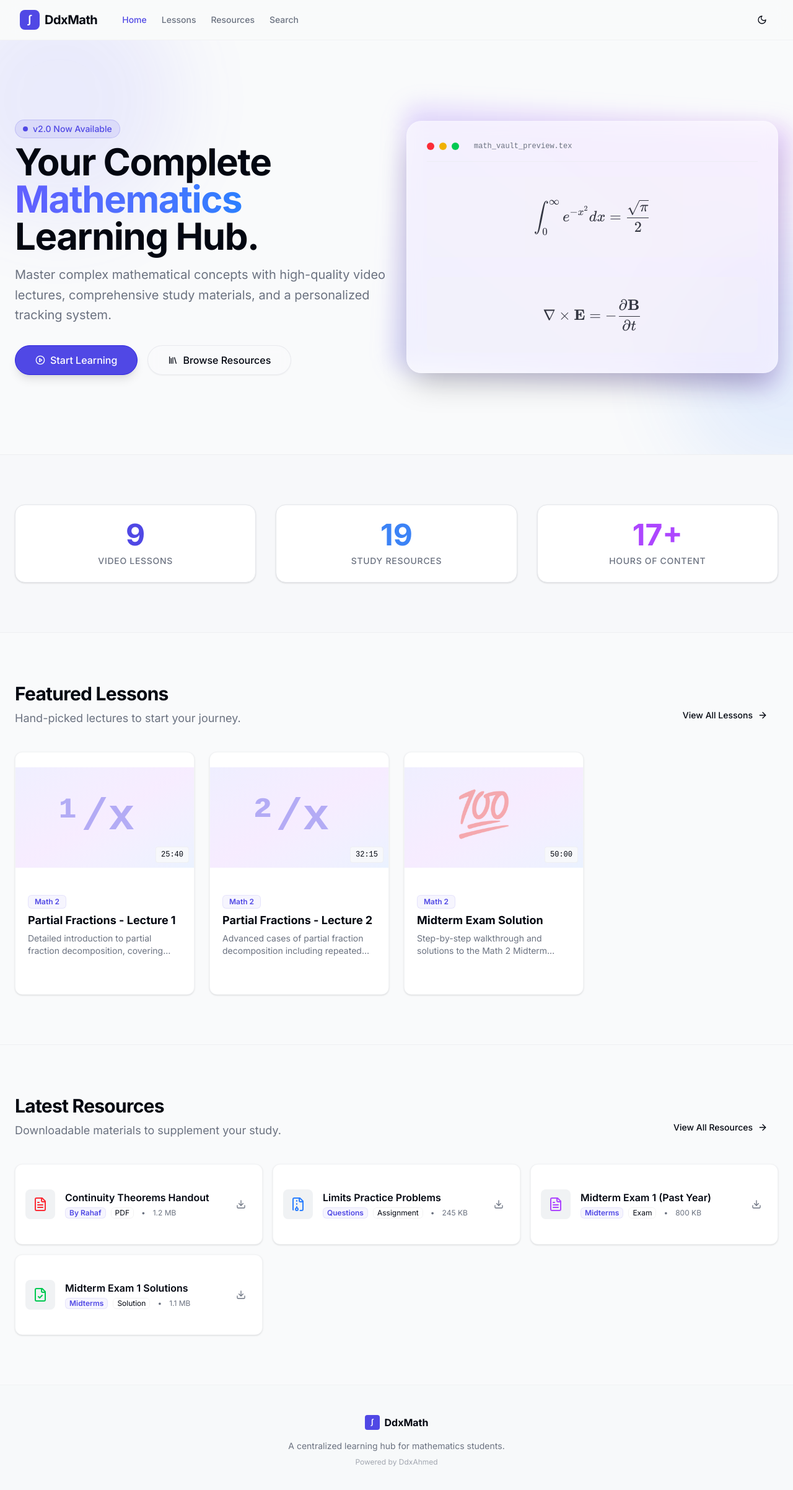
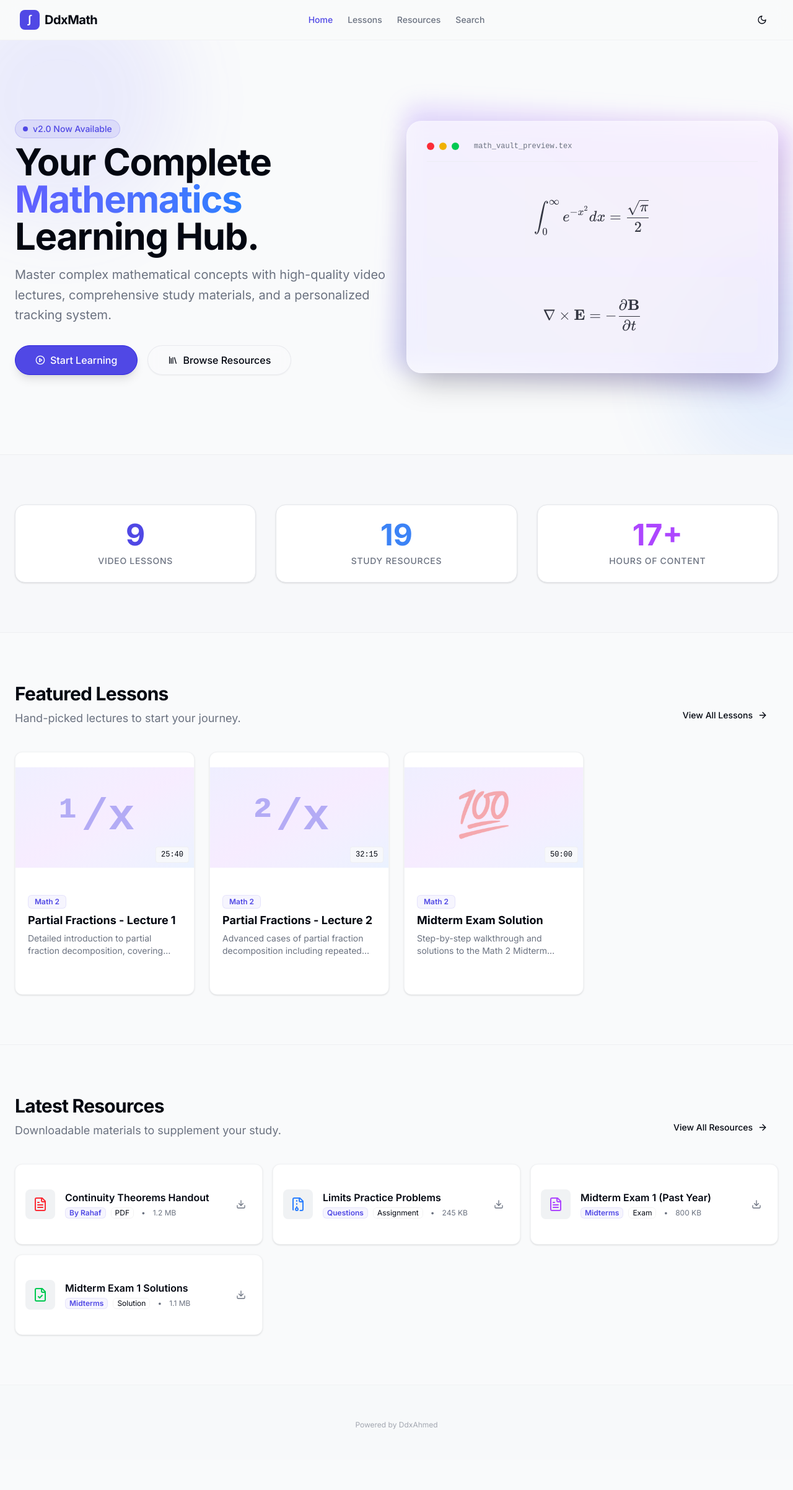
Before and after one commit to DdxAhmed/Ddx-Math, a React (Vite) app: page / in a window 1280 px wide. Shown: the top 2404 px of the page at 62% size. After the commit the page ends 2355 px from the top, so only its background shows below. Built offline with nearby package versions, Linux system fonts and the light colour scheme.

Commit message:
Center navbar links and update footer layout

```diff
--- a/src/components/layout/Navbar.tsx
+++ b/src/components/layout/Navbar.tsx
@@ -19,15 +19,17 @@ export function Navbar() {
 
   return (
     <header className="sticky top-0 z-50 w-full border-b border-border/40 bg-background/80 backdrop-blur-md">
-      <div className="container flex h-16 max-w-screen-2xl items-center px-4 md:px-8">
-        <div className="flex gap-6 md:gap-10">
+      <div className="container relative flex h-16 max-w-screen-2xl items-center justify-between px-4 md:px-8">
+        <div className="flex items-center">
           <Link href="/" className="flex items-center space-x-2">
             <div className="w-8 h-8 bg-primary rounded-lg flex items-center justify-center text-primary-foreground font-mono font-bold text-lg">
               ∫
             </div>
             <span className="font-bold inline-block font-sans text-xl tracking-tight">DdxMath</span>
           </Link>
-          <nav className="hidden md:flex gap-6">
+        </div>
+
+        <nav className="hidden md:flex items-center gap-6 absolute left-1/2 -translate-x-1/2">
           {links.map((link) => (
             <Link
               key={link.href}
@@ -40,9 +42,8 @@ export function Navbar() {
             </Link>
           ))}
         </nav>
-        </div>
 
-        <div className="flex flex-1 items-center justify-end space-x-2">
+        <div className="flex items-center justify-end space-x-2">
           <nav className="flex items-center">
             <Button
               variant="ghost"
--- a/src/pages/HomePage.tsx
+++ b/src/pages/HomePage.tsx
@@ -15,13 +15,6 @@ export default function HomePage() {
 
         <footer className="py-12 border-t border-border/40 bg-muted/20 text-center text-muted-foreground">
           <div className="container px-4">
-            <div className="flex justify-center items-center gap-2 mb-4">
-              <div className="w-6 h-6 bg-primary rounded bg-primary flex items-center justify-center text-primary-foreground font-mono font-bold text-xs">
-                ∫
-              </div>
-              <span className="font-bold text-foreground">DdxMath</span>
-            </div>
-            <p className="text-sm">A centralized learning hub for mathematics students.</p>
             <p className="text-xs text-muted-foreground/60 mt-2">Powered by DdxAhmed</p>
           </div>
         </footer>
```
Lines whose indentation alone changed are shown as unchanged.
